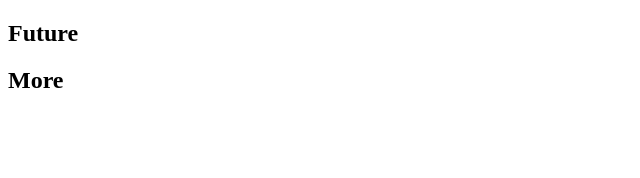
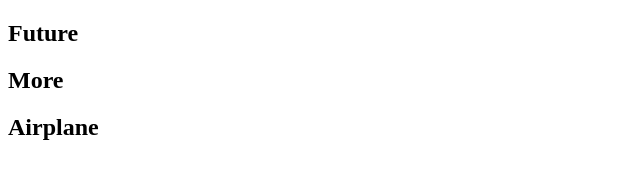
Before and after one commit to Alevtina-98/BTS, a plain HTML site: page J-Hope.html in a window 1280 px wide. Shown: the whole page, without its empty margins (0-640 px from the left). Drawn offline with Linux system fonts and the light colour scheme.

Commit message:
add Airplane

```diff
--- a/J-Hope.html
+++ b/J-Hope.html
@@ -7,6 +7,8 @@
 <body>
 <h2>Future</h2>
 <h2>More</h2>
+<h2>Airplane</h2>
+
 
 </body>
 </html>
```
